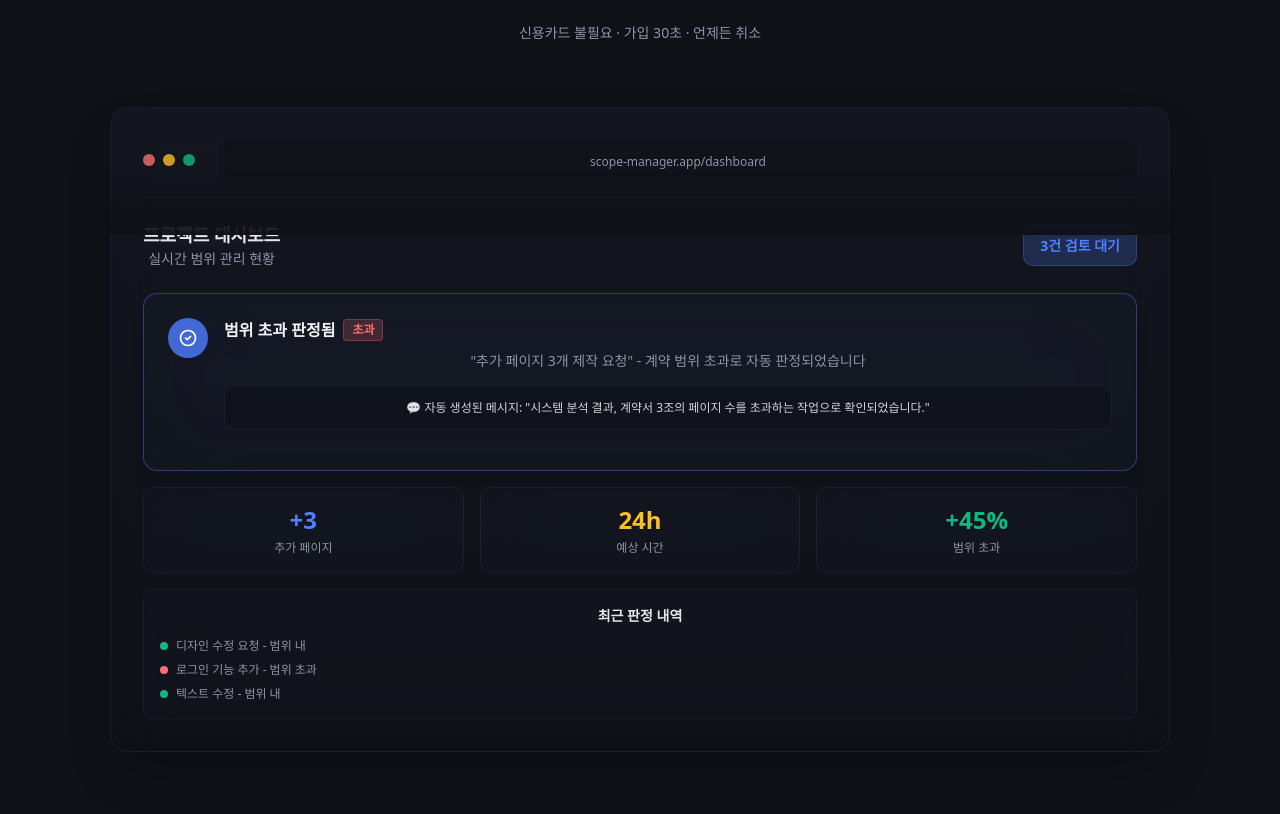
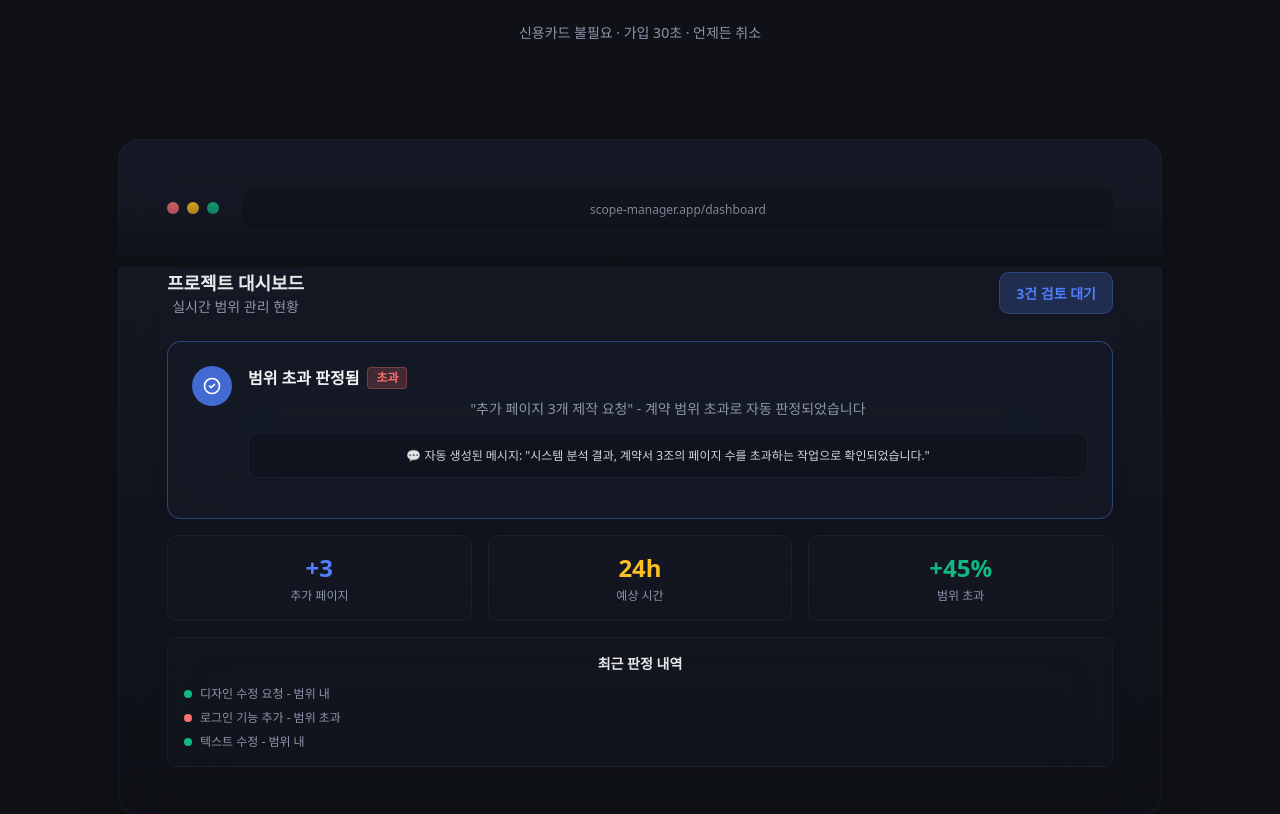
Before and after one commit to kkh851211/scope-manager, a Next.js app: page / in a window 1280 px wide. Shown: the part 538-1352 px from the top of the page. Built offline with nearby package versions, Linux system fonts and the light colour scheme.

Commit message:
fix: adjust Hero mockup card layout to prevent header overlapping

```diff
--- a/components/landing/Hero.tsx
+++ b/components/landing/Hero.tsx
@@ -51,12 +51,12 @@ export function Hero() {
         </p>
 
         {/* Dashboard Mockup */}
-        <div className="mt-12 sm:mt-16 relative">
+        <div className="mt-16 sm:mt-24 relative px-2">
           <div className={`absolute inset-0 bg-gradient-to-t h-32 bottom-0 z-10 ${theme === 'dark' ? 'from-[#0F1117] via-transparent to-transparent' : 'from-white via-transparent to-transparent'
             }`}></div>
-          <div className={`relative rounded-xl sm:rounded-2xl border p-4 sm:p-6 md:p-8 shadow-2xl backdrop-blur-xl ${theme === 'dark'
-            ? 'bg-gradient-to-b from-[#1A1F2E]/40 to-[#0F1117]/40 border-[#232B3E]/50'
-            : 'bg-gradient-to-b from-gray-50/80 to-white/80 border-gray-200'
+          <div className={`relative rounded-xl sm:rounded-3xl border p-6 sm:p-10 md:p-12 shadow-2xl backdrop-blur-xl ${theme === 'dark'
+            ? 'bg-gradient-to-b from-[#1A1F2E]/60 to-[#0F1117]/60 border-[#232B3E]/50'
+            : 'bg-gradient-to-b from-gray-50/90 to-white/90 border-gray-200'
             }`}>
             {/* Browser Chrome */}
             <div className={`flex items-center gap-1.5 sm:gap-2 mb-4 sm:mb-6 pb-3 sm:pb-4 border-b ${theme === 'dark' ? 'border-[#232B3E]/50' : 'border-gray-200'
```
